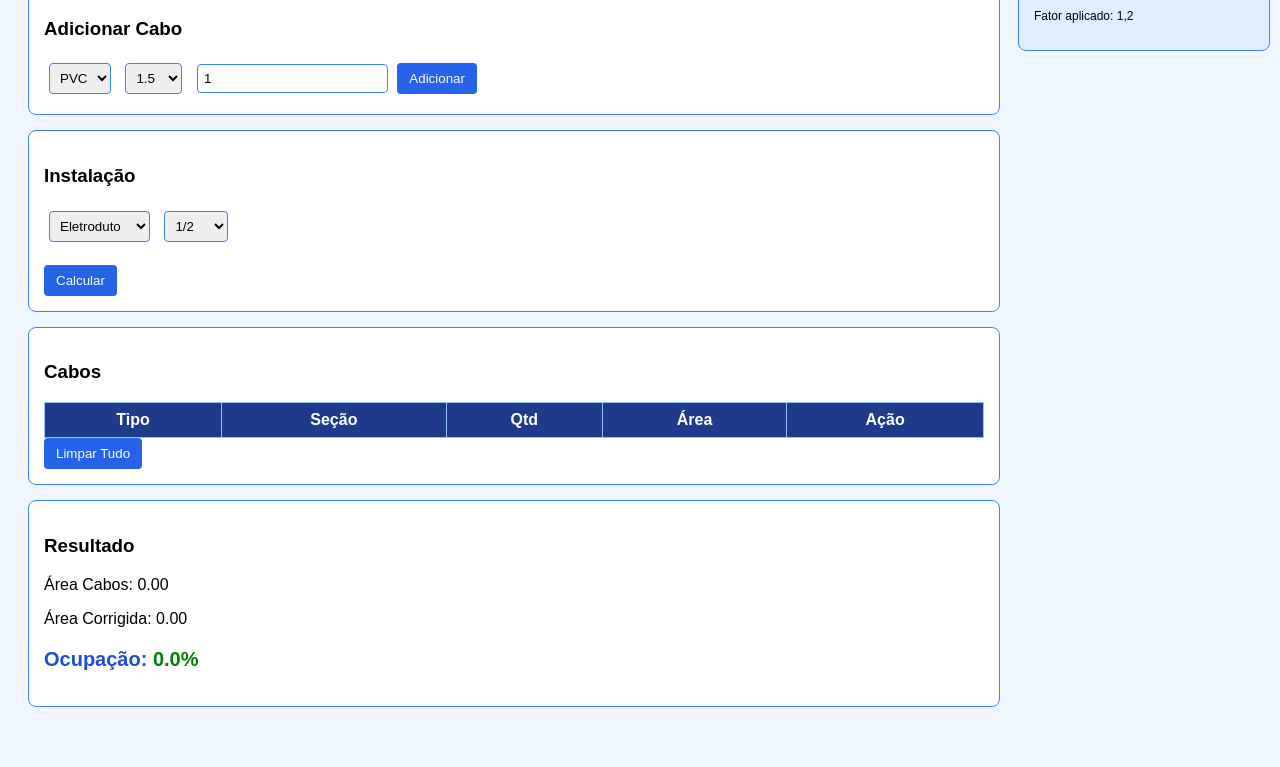
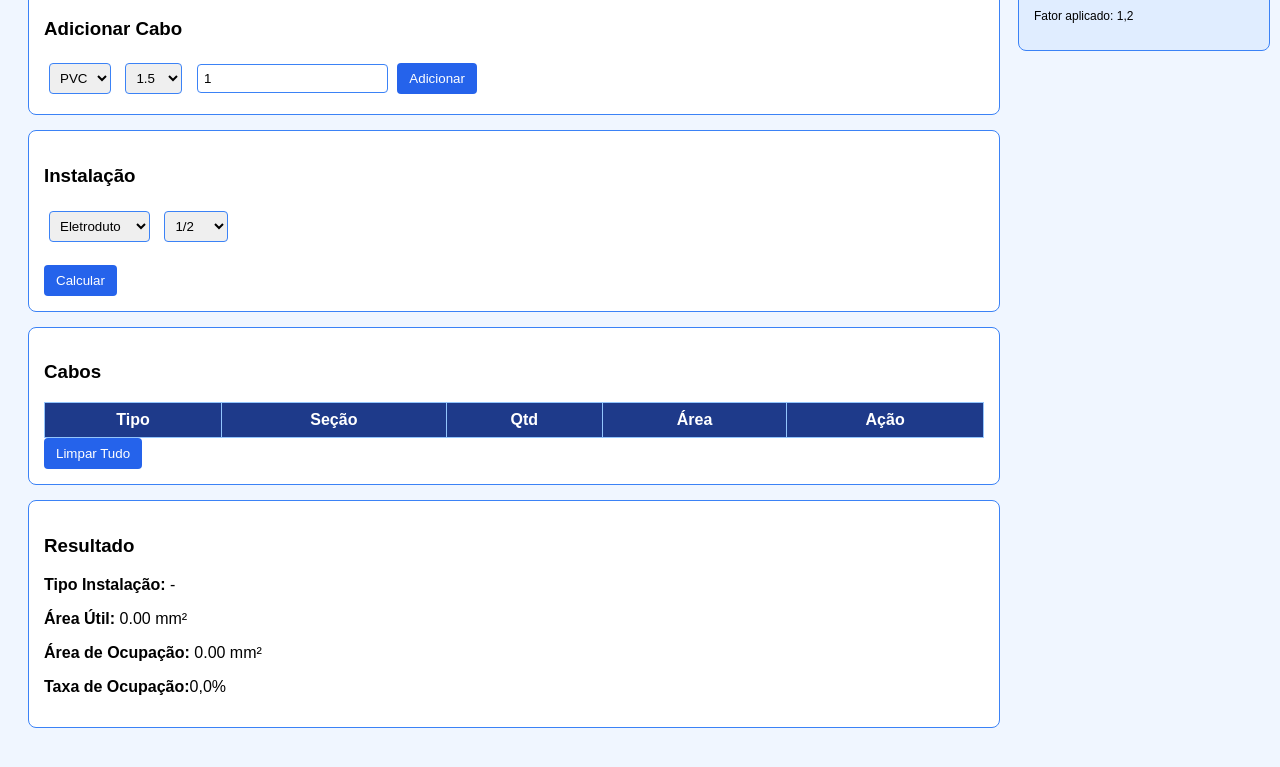
Before and after one commit to silviosantos-SED/Dimensionamento, a plain HTML site: page index.html in a window 1280 px wide. Shown: the part 113-880 px from the top of the page. Drawn offline with Linux system fonts and the light colour scheme.

Commit message:
Update index.html

```diff
--- a/index.html
+++ b/index.html
@@ -154,9 +154,11 @@ tr:nth-child(even) {
 <!-- RESULTADO -->
 <div class="box">
   <h3>Resultado</h3>
-  <p>Área Cabos: <span id="areaCabos">0</span></p>
-  <p>Área Corrigida: <span id="areaCorrigida">0</span></p>
-  <p class="total">Ocupação: <span id="ocupacao">0%</span></p>
+  <p><strong>Tipo Instalação:</strong> <span id="tipoResultado">-</span></p>
+  <p><strong>Área Útil:</strong> <span id="areaUtil">0.00</span> mm²</p>
+  <p><strong>Área de Ocupação:</strong> <span id="areaCorrigida">0.00</span> mm²</p>
+    <strong>Taxa de Ocupação:</strong><span id="ocupacao">0,0%</span>
+  </p>
 </div>
 
 <script>
```
